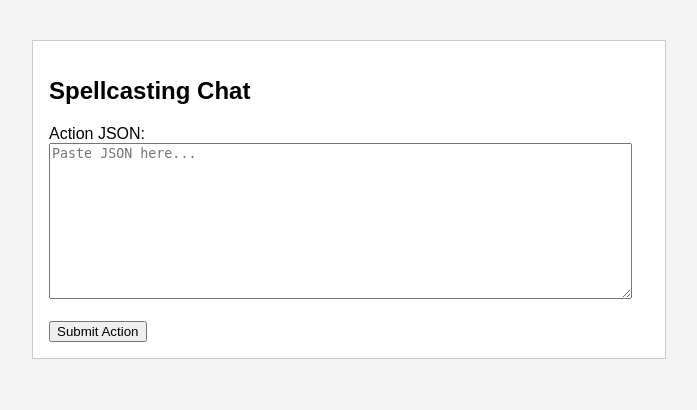
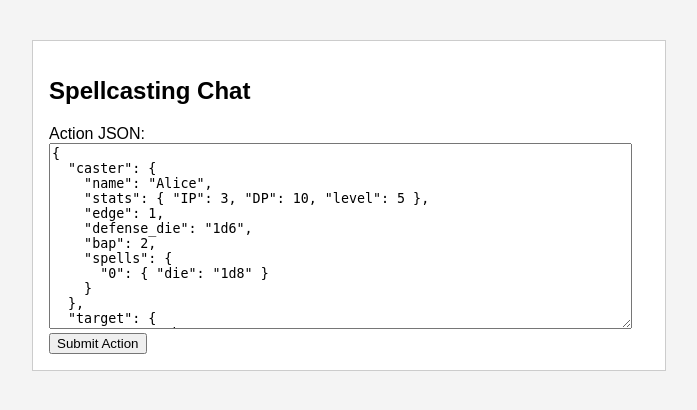
Before and after one commit to Klutzleo/TBA-App, a Flask app: template templates/chat.html in a window 1280 px wide. Shown: the top 410 px of the page, without its empty margins (291-988 px from the left). Run offline with Flask 3, Linux system fonts and the light colour scheme; the template is opened without the code that fills it, so the values that code supplies are empty.

Commit message:
cleaning up chat to fix it

```diff
--- a/app.py
+++ b/app.py
@@ -30,6 +30,24 @@ def index():
 
     return render_template("index.html", reaction=reaction, current_time=current_time, reflect=reflect_data)
 
+@app.route("/chat", methods=["GET", "POST"])
+def chat():
+    response = None
+    if request.method == "POST":
+        import json
+        from requests import post
+
+        try:
+            payload = json.loads(request.form["payload"])
+            api_url = request.url_root.rstrip("/") + "/api/chat/submit"
+            res = post(api_url, json=payload)
+            if res.ok:
+                response = res.json()
+        except Exception as e:
+            response = { "narration": [f"Error: {str(e)}"], "effects": [], "log": [] }
+
+    return render_template("chat.html", response=response)
+
 if __name__ == "__main__":
     app.run(debug=True)
 
--- a/templates/chat.html
+++ b/templates/chat.html
@@ -16,7 +16,29 @@
     <h2>Spellcasting Chat</h2>
     <form method="POST">
       <label>Action JSON:</label><br>
-      <textarea name="payload" rows="10" cols="70" placeholder='Paste JSON here...'></textarea><br><br>
+      <textarea name="payload" rows="12" cols="70">{
+  "caster": {
+    "name": "Alice",
+    "stats": { "IP": 3, "DP": 10, "level": 5 },
+    "edge": 1,
+    "defense_die": "1d6",
+    "bap": 2,
+    "spells": {
+      "0": { "die": "1d8" }
+    }
+  },
+  "target": {
+    "name": "Bob",
+    "stats": { "PP": 2, "DP": 8 },
+    "edge": 0,
+    "defense_die": "1d6"
+  },
+  "spell": {
+    "slot": 0,
+    "traits": ["burn"],
+    "bap_triggered": false
+  }
+}</textarea>
       <button type="submit">Submit Action</button>
     </form>
 
```
